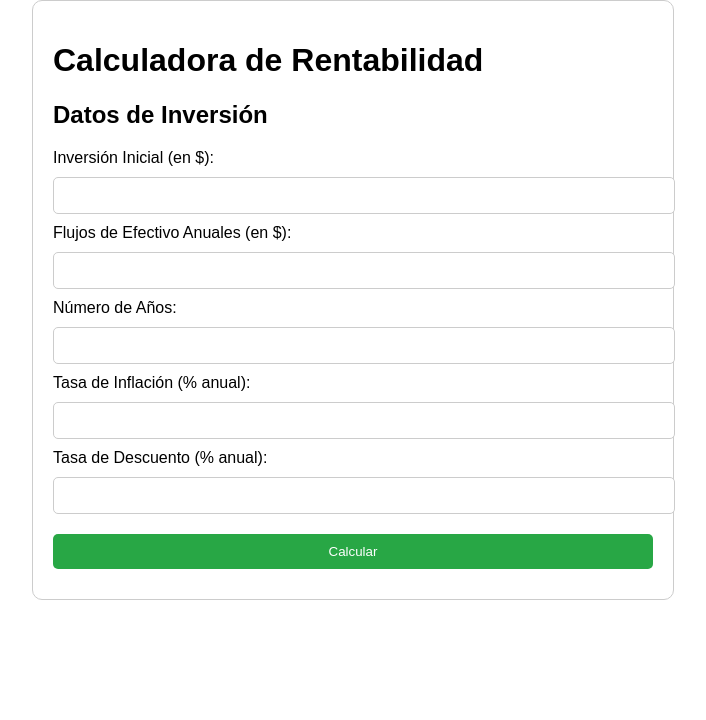
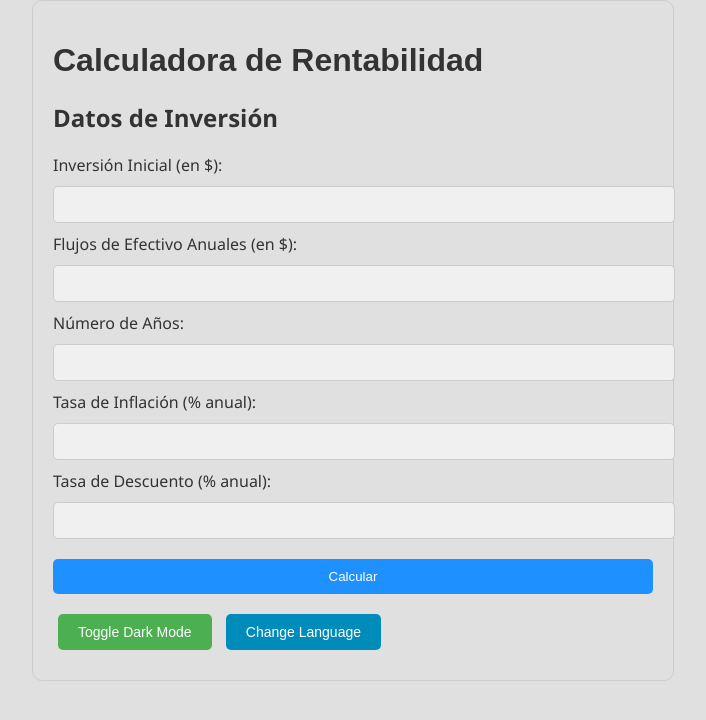
Before and after one commit to angelmarfil/calculadora, a website: page index.html in a window 1280 px wide. Shown: the whole page, without its empty margins (287-993 px from the left). Drawn offline with Linux system fonts and the light colour scheme.

Commit message:
Add .gitignore

```diff
--- a/index.html
+++ b/index.html
@@ -5,13 +5,16 @@
     <title>Calculadora de Rentabilidad</title>
     <style>
       body {
-        font-family: Arial, sans-serif;
+        font-family: 'Segoe UI', Tahoma, Geneva, Verdana, sans-serif;
         margin: 20px;
         max-width: 600px;
         margin: auto;
         padding: 20px;
         border: 1px solid #ccc;
         border-radius: 10px;
+        background-color: #e0e0e0;
+        color: #333;
+        transition: background-color 0.3s, color 0.3s;
       }
       input[type="number"],
       input[type="button"] {
@@ -20,10 +23,12 @@
         margin: 10px 0;
         border: 1px solid #ccc;
         border-radius: 5px;
+        background-color: #f0f0f0;
+        transition: background-color 0.3s;
       }
       input[type="button"] {
         cursor: pointer;
-        background-color: #28a745;
+        background-color: #1e90ff;
         color: white;
         border: none;
       }
@@ -34,10 +39,68 @@
         border-radius: 5px;
         background-color: #f9f9f9;
       }
+      .futuristic {
+        font-family: 'Orbitron', sans-serif;
+      }
+      .dark-mode {
+        background-color: #121212;
+        color: #e0e0e0;
+      }
+      .dark-mode input[type="number"],
+      .dark-mode input[type="button"] {
+        background-color: #333;
+        color: #e0e0e0;
+        border: 1px solid #555;
+      }
+      .dark-mode input[type="button"] {
+        background-color: #ff6347;
+      }
+      .dark-mode .result {
+        background-color: #1e1e1e;
+        border: 1px solid #555;
+      }
+      .theme-button, .language-button {
+        padding: 10px 20px;
+        margin: 10px 5px;
+        border: none;
+        border-radius: 5px;
+        cursor: pointer;
+        font-family: 'Orbitron', sans-serif;
+        font-size: 14px;
+        transition: background-color 0.3s, color 0.3s;
+      }
+      .theme-button {
+        background-color: #4CAF50;
+        color: white;
+      }
+      .theme-button:hover {
+        background-color: #45a049;
+      }
+      .language-button {
+        background-color: #008CBA;
+        color: white;
+      }
+      .language-button:hover {
+        background-color: #007bb5;
+      }
+      .dark-mode .theme-button {
+        background-color: #f39c12;
+        color: white;
+      }
+      .dark-mode .theme-button:hover {
+        background-color: #e67e22;
+      }
+      .dark-mode .language-button {
+        background-color: #3498db;
+        color: white;
+      }
+      .dark-mode .language-button:hover {
+        background-color: #2980b9;
+      }
     </style>
   </head>
   <body>
-    <h1>Calculadora de Rentabilidad</h1>
+    <h1 class="futuristic">Calculadora de Rentabilidad</h1>
     <form id="calculator">
       <h2>Datos de Inversión</h2>
       <label for="initialInvestment">Inversión Inicial (en $):</label>
@@ -63,6 +126,11 @@
       <p id="irr"></p>
     </div>
 
+    <div>
+      <button class="theme-button" onclick="toggleDarkMode()">Toggle Dark Mode</button>
+      <button class="language-button" onclick="toggleLanguage()">Change Language</button>
+    </div>
+
     <script>
       function calculate() {
         const initialInvestment = parseFloat(
@@ -77,13 +145,8 @@
         const discountRate =
           parseFloat(document.getElementById("discountRate").value) / 100;
 
-        // Rentabilidad Total
         const totalReturn = cashFlows * years - initialInvestment;
-
-        // Rentabilidad del Flujo Medio
         const averageReturn = totalReturn / years;
-
-        // Payback Period
         let cumulativeCashFlow = -initialInvestment;
         let paybackPeriod = 0;
         for (let i = 1; i <= years; i++) {
@@ -93,19 +156,13 @@
             break;
           }
         }
-
-        // Rentabilidad considerando la Inflación
         const realRate = (1 + discountRate) / (1 + inflationRate) - 1;
         const realCashFlows = cashFlows / Math.pow(1 + inflationRate, years);
         const realTotalReturn = realCashFlows * years - initialInvestment;
-
-        // Valor Presente Neto (VPN)
         let npv = -initialInvestment;
         for (let i = 1; i <= years; i++) {
           npv += cashFlows / Math.pow(1 + discountRate, i);
         }
-
-        // Tasa Interna de Retorno (TIR)
         const irr =
           cashFlows / Math.pow(1 + discountRate, years) - initialInvestment;
 
@@ -134,6 +191,60 @@
 
         document.getElementById("results").style.display = "block";
       }
+
+      function toggleDarkMode() {
+        document.body.classList.toggle('dark-mode');
+      }
+
+      let isEnglish = false;
+
+      function toggleLanguage() {
+        const elements = document.querySelectorAll('h1, h2, label, input[type="button"], .result p');
+        const translations = {
+          es: {
+            'Calculadora de Rentabilidad': 'Profitability Calculator',
+            'Datos de Inversión': 'Investment Data',
+            'Inversión Inicial (en $):': 'Initial Investment (in $):',
+            'Flujos de Efectivo Anuales (en $):': 'Annual Cash Flows (in $):',
+            'Número de Años:': 'Number of Years:',
+            'Tasa de Inflación (% anual):': 'Inflation Rate (% per year):',
+            'Tasa de Descuento (% anual):': 'Discount Rate (% per year):',
+            'Calcular': 'Calculate',
+            'Resultados': 'Results',
+            'Rentabilidad Total:': 'Total Profitability:',
+            'Rentabilidad del Flujo Medio:': 'Average Return:',
+            'Payback Period:': 'Payback Period:',
+            'Rentabilidad Ajustada por Inflación:': 'Inflation Adjusted Return:',
+            'Valor Presente Neto (VPN):': 'Net Present Value (NPV):',
+            'Tasa Interna de Retorno (TIR):': 'Internal Rate of Return (IRR):'
+          },
+          en: {
+            'Profitability Calculator': 'Calculadora de Rentabilidad',
+            'Investment Data': 'Datos de Inversión',
+            'Initial Investment (in $):': 'Inversión Inicial (en $):',
+            'Annual Cash Flows (in $):': 'Flujos de Efectivo Anuales (en $):',
+            'Number of Years:': 'Número de Años:',
+            'Inflation Rate (% per year):': 'Tasa de Inflación (% anual):',
+            'Discount Rate (% per year):': 'Tasa de Descuento (% anual):',
+            'Calculate': 'Calcular',
+            'Results': 'Resultados',
+            'Total Profitability:': 'Rentabilidad Total:',
+            'Average Return:': 'Rentabilidad del Flujo Medio:',
+            'Payback Period:': 'Payback Period:',
+            'Inflation Adjusted Return:': 'Rentabilidad Ajustada por Inflación:',
+            'Net Present Value (NPV):': 'Valor Presente Neto (VPN):',
+            'Internal Rate of Return (IRR):': 'Tasa Interna de Retorno (TIR):'
+          }
+        };
+
+        elements.forEach(el => {
+          if (translations[isEnglish ? 'en' : 'es'][el.textContent.trim()]) {
+            el.textContent = translations[isEnglish ? 'en' : 'es'][el.textContent.trim()];
+          }
+        });
+
+        isEnglish = !isEnglish;
+      }
     </script>
   </body>
 </html>
--- /dev/null
+++ b/package.json
@@ -0,0 +1,5 @@
+{
+  "devDependencies": {
+    "gh-pages": "^6.1.1"
+  }
+}
```
Also changed, not shown: 1 other file.
